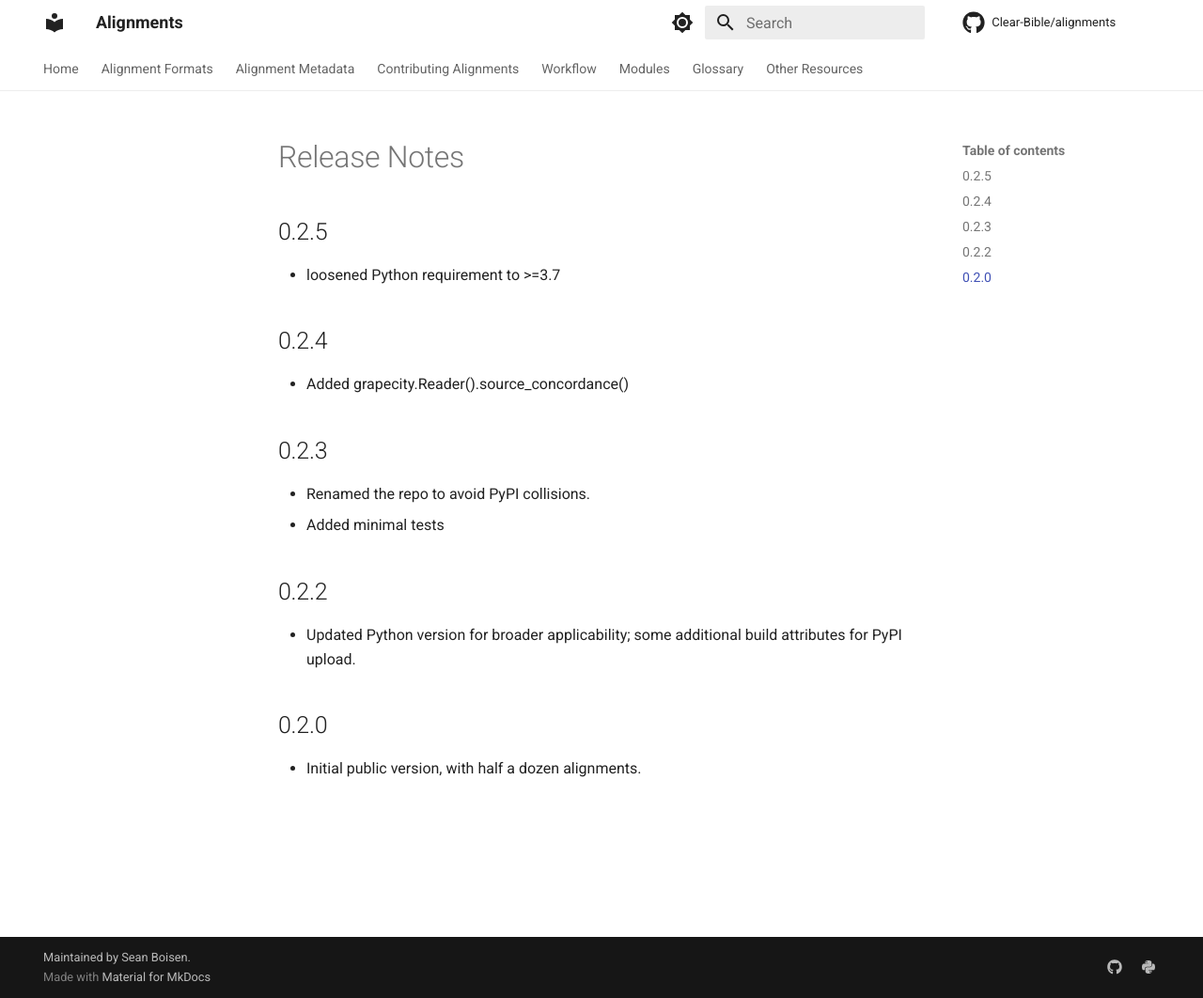
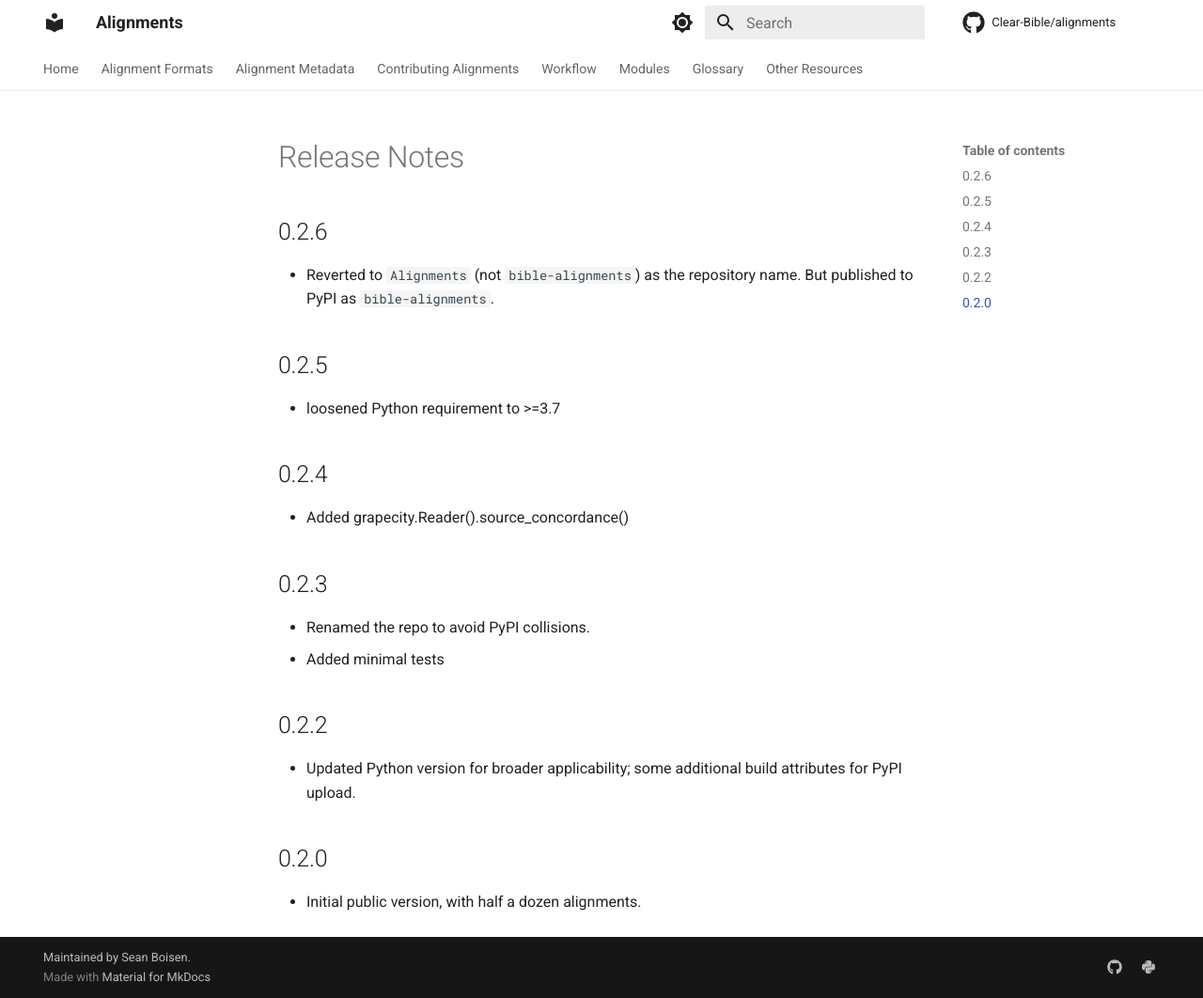
Before and after one commit to Clear-Bible/Alignments, an MkDocs documentation site: the page built from docs/ReleaseNotes.md, in a window 1280 px wide and 1062 px high. Shown: the whole window at 94% size. Built offline with MkDocs 1.6.1 and Material for MkDocs 9.7.7, drawn with Linux system fonts in a browser that asks for light colours; comment, search, counter and statistics services are not loaded.

Commit message:
v 0.2.6
Built from Alignments but published as bible-alignments.

```diff
--- a/docs/ReleaseNotes.md
+++ b/docs/ReleaseNotes.md
@@ -1,4 +1,9 @@
 # Release Notes
+
+## 0.2.6
+
+- Reverted to `Alignments` (not `bible-alignments`) as the repository
+  name. But published to PyPI as `bible-alignments`.
 
 ## 0.2.5
 
--- a/pyproject.toml
+++ b/pyproject.toml
@@ -1,6 +1,6 @@
 [tool.poetry]
-name = "alignments"
-version = "0.2.2"
+name = "bible-alignments"
+version = "0.2.6"
 description = "Word-level alignments for Bibles, including both automatic alignments and manually corrected alignments."
 authors = ["Sean Boisen <sean.boisen@clear.bible>"]
 license = "MIT"
```
